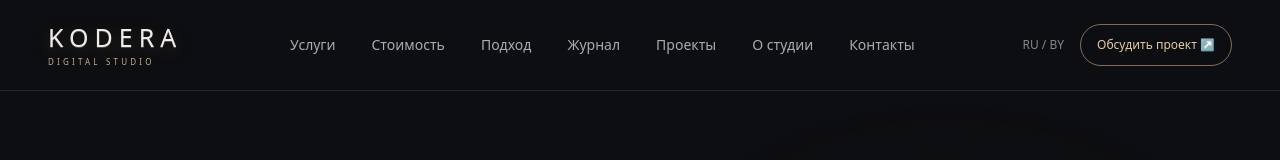
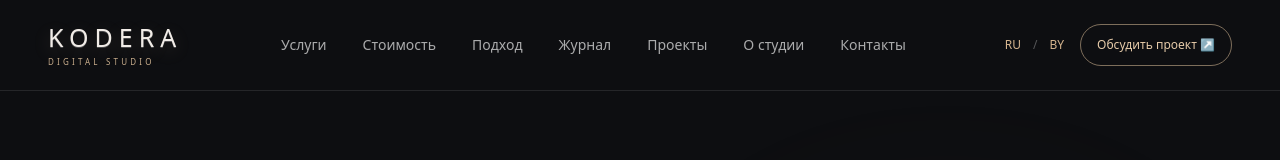
Before and after one commit to bdjsjss7-sys/kodera, a Next.js app: page / in a window 1280 px wide. Shown: the top 160 px of the page. Built offline with nearby package versions, Linux system fonts and the light colour scheme.

Commit message:
Link country selector to real regional landing pages

```diff
--- a/src/app/page.tsx
+++ b/src/app/page.tsx
@@ -23,7 +23,7 @@ export default function Home() {
           <nav className="hidden gap-9 text-sm text-white/65 lg:flex" aria-label="Главное меню">
             <a href="#services" className="hover:text-white">Услуги</a><Link href="/pricing" className="hover:text-white">Стоимость</Link><Link href="/process" className="hover:text-white">Подход</Link><Link href="/blog" className="hover:text-white">Журнал</Link><a href="#projects" className="hover:text-white">Проекты</a><a href="#about" className="hover:text-white">О студии</a><a href="#contact" className="hover:text-white">Контакты</a>
           </nav>
-          <div className="flex items-center gap-4"><span className="text-xs text-white/50">RU / BY</span><a href="#contact" className="rounded-full border border-[#c9ae8d]/60 px-4 py-3 text-xs text-[#e6cba9] transition hover:bg-[#c9ae8d] hover:text-[#111]">Обсудить проект ↗</a></div>
+          <div className="flex items-center gap-4"><div className="flex gap-3 text-xs text-[#d5b58f]"><Link href="/ru" aria-label="Услуги для России">RU</Link><span className="text-white/30">/</span><Link href="/by" aria-label="Услуги для Беларуси">BY</Link></div><a href="#contact" className="rounded-full border border-[#c9ae8d]/60 px-4 py-3 text-xs text-[#e6cba9] transition hover:bg-[#c9ae8d] hover:text-[#111]">Обсудить проект ↗</a></div>
         </div>
       </header>
       <section className="relative mx-auto grid min-h-[760px] max-w-[1500px] items-center gap-12 px-5 py-20 md:px-12 lg:grid-cols-2">
```
